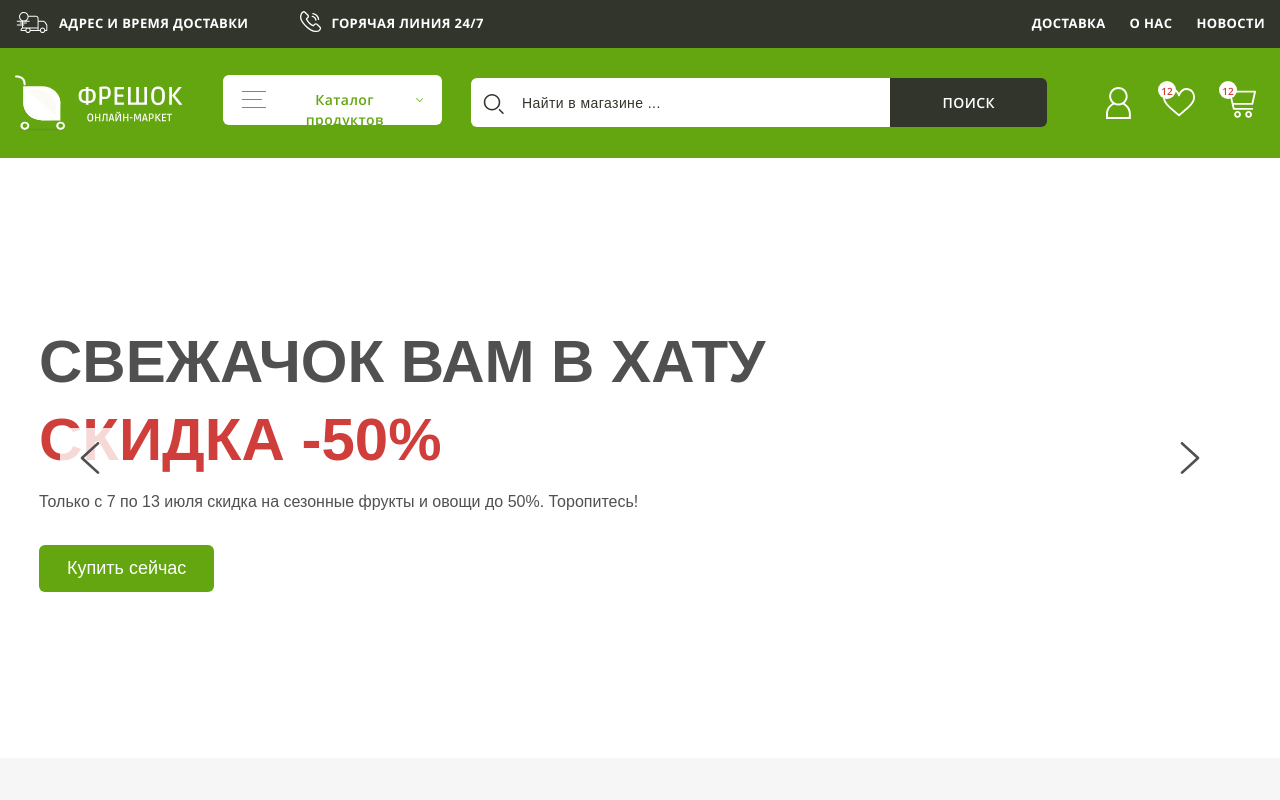
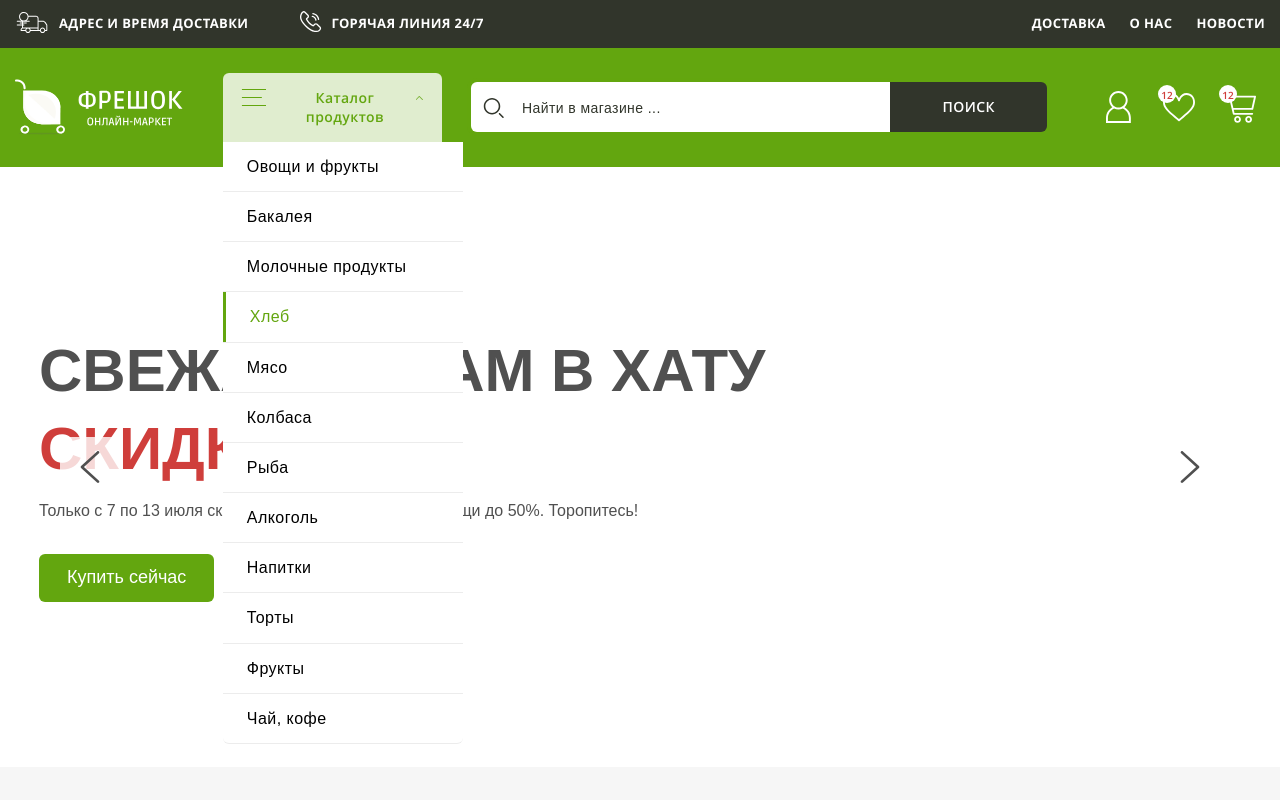
Before and after one commit to Artem-Gromyko/freeshok, a website: page app/index.html in a window 1280 px wide. Both pictures are taken after a click on the button "Каталог продуктов". Shown: the top 800 px of the page. Drawn offline with nearby package versions, Linux system fonts and the light colour scheme; files that its build step writes are made by us from their sources; files whose address does not match are found by name.

Commit message:
added drop down menu catalog

```diff
--- a/app/index.html
+++ b/app/index.html
@@ -58,6 +58,44 @@
                 <button class="catalog" type="button">
                   Каталог продуктов
                 </button>
+                <ul class="catalog__list">
+                  <li class="catalog__item">
+                    <a class="catalog__link" href="#">Овощи и фрукты</a>
+                  </li>
+                  <li class="catalog__item">
+                    <a class="catalog__link" href="#">Бакалея</a>
+                  </li>
+                  <li class="catalog__item">
+                    <a class="catalog__link" href="#">Молочные продукты</a>
+                  </li>
+                  <li class="catalog__item">
+                    <a class="catalog__link catalog__link--active" href="#">Хлеб</a>
+                  </li>
+                  <li class="catalog__item">
+                    <a class="catalog__link" href="#">Мясо</a>
+                  </li>
+                  <li class="catalog__item">
+                    <a class="catalog__link" href="#">Колбаса</a>
+                  </li>
+                  <li class="catalog__item">
+                    <a class="catalog__link" href="#">Рыба</a>
+                  </li>
+                  <li class="catalog__item">
+                    <a class="catalog__link" href="#">Алкоголь</a>
+                  </li>
+                  <li class="catalog__item">
+                    <a class="catalog__link" href="#">Напитки</a>
+                  </li>
+                  <li class="catalog__item">
+                    <a class="catalog__link" href="#">Торты</a>
+                  </li>
+                  <li class="catalog__item">
+                    <a class="catalog__link" href="#">Фрукты</a>
+                  </li>
+                  <li class="catalog__item">
+                    <a class="catalog__link" href="#">Чай, кофе</a>
+                  </li>
+                </ul>
               </div>
 
               <form class="form-search header__form-search" action="#">
--- a/app/js/main.js
+++ b/app/js/main.js
@@ -23,4 +23,9 @@ $(function () {
   var mixer2 = mixitup(containerEl2, config);
 
 
+  $('.catalog').on('click', function () {
+    $('.catalog, .catalog__list').toggleClass('active');
+  });
+
+
 });
--- a/app/scss/style.scss
+++ b/app/scss/style.scss
@@ -28,6 +28,12 @@
 
   &__logo {
     margin-right: 25px;
+  }
+
+  &__catalog {
+    display: block;
+    width: 240px;
+    margin-right: 29px;
   }
 
   &__form-search {
@@ -82,15 +88,23 @@
 
 .catalog {
   position: relative;
-  height: 50px;
-  margin-right: 29px;
-  padding: 15px 38px 15px 62px;
+  width: 100%;
+  padding: 15px 37px 15px 62px;
   font-weight: 600;
   letter-spacing: 0.03em;
   background-color: $white;
   color: $green-900;
   border-radius: 6px;
-  transition: background-color 0.3s;
+  transition: background-color 0.3s, transform 0.5s;
+
+  &.active {
+    background-color: $green-200;
+    border-radius: 6px 6px 0 0;
+
+    &::after {
+      transform: rotate(180deg);
+    }
+  }
 
   &::before,
   &::after {
@@ -112,10 +126,49 @@
     width: 7px;
     height: 4px;
     background-image: url('../images/arrow-down.svg');
+    transition-duration: 0.4s;
   }
 
   &:hover {
     background-color: #E0EDCF;
+  }
+
+  &__list {
+    position: absolute;
+    z-index: 2;
+    transform: translateY(-200%);
+    transition: transform 0.5s;
+
+    &.active {
+      transform: translateY(0);
+    }
+  }
+
+  &__item {
+    width: 240px;
+    background-color: $white;
+    border-bottom: 1px solid rgba(193, 193, 193, 0.3);
+
+    &:last-child {
+      border-radius: 0 0 6px 6px;
+    }
+  }
+
+  &__link {
+    display: block;
+    width: 100%;
+    padding: 15px 24px;
+    font-size: 16px;
+    line-height: 1.2;
+    letter-spacing: 0.03em;
+    color: $black;
+    &--active {
+      border-left: 3px solid $green-900;
+      color: $green-900;
+    }
+    &:hover {
+      background-color: $green-200;
+    }
   }
 }
 
```
Also changed, not shown: app/js/main.min.js.
